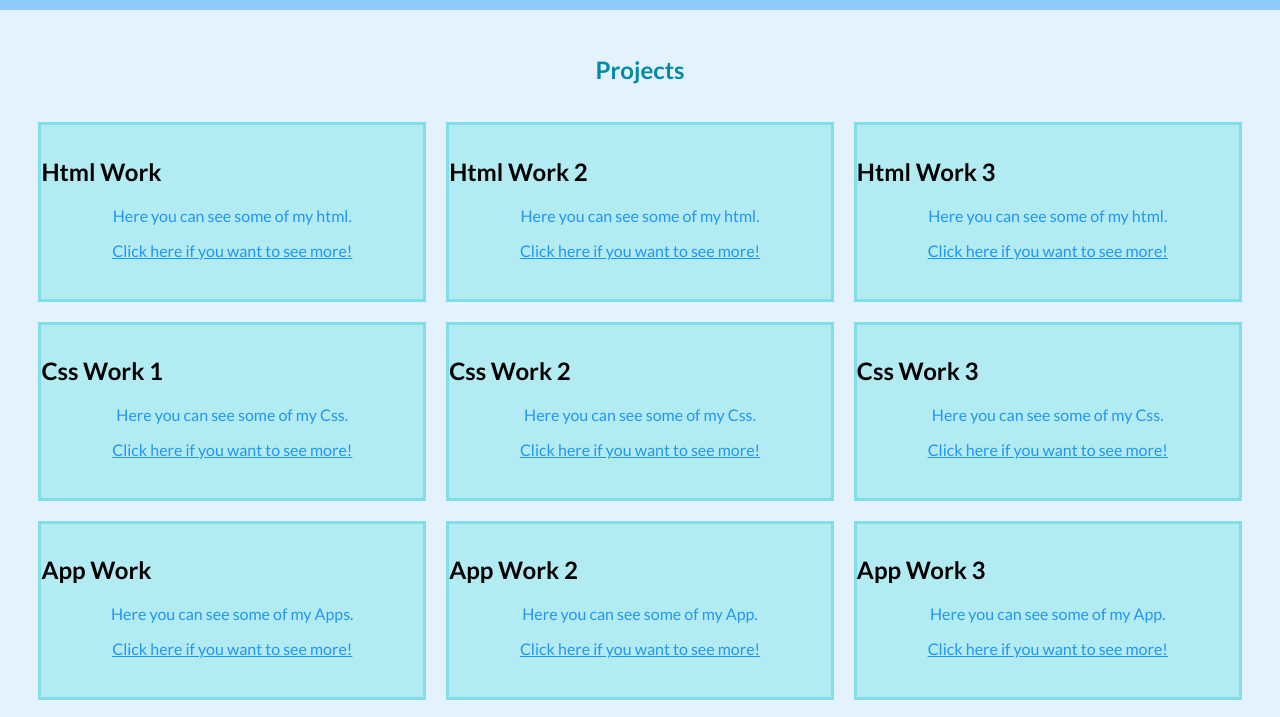
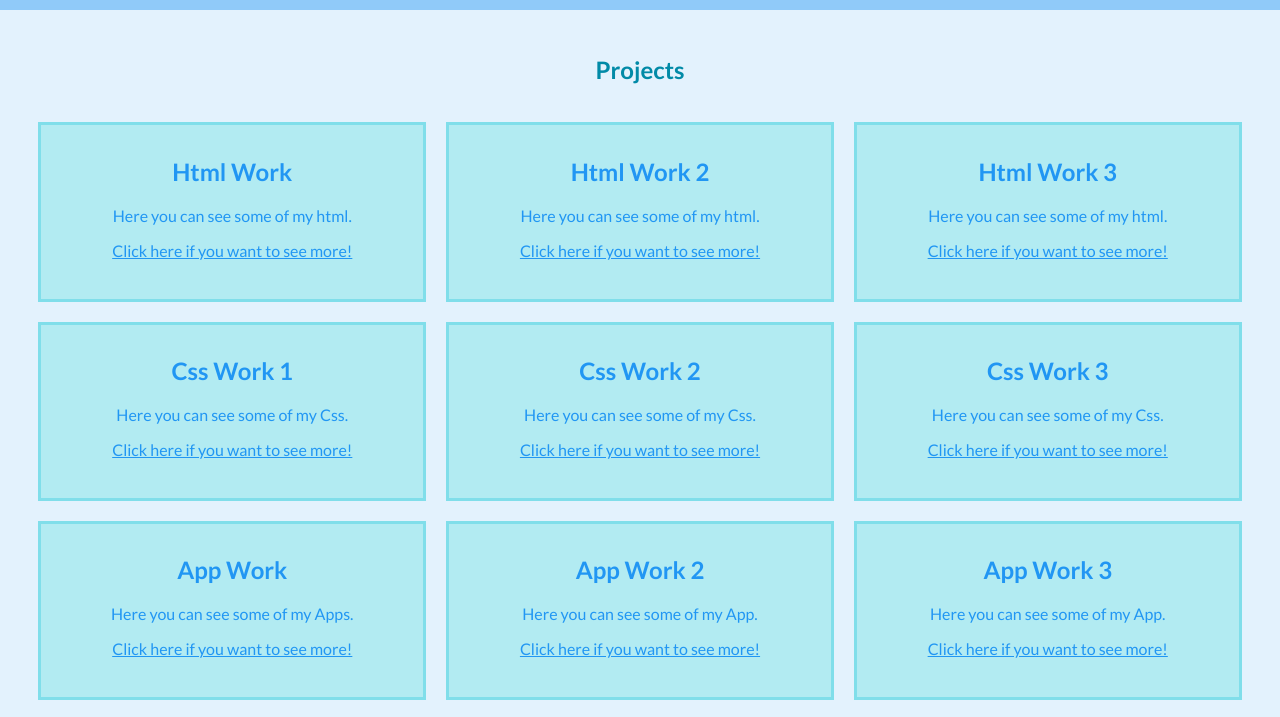
Before and after one commit to deso2die4/IT-Website-Portfolio, a plain HTML site: page work.html in a window 1280 px wide. Shown: the part 76-793 px from the top of the page. Drawn offline with nearby package versions, Linux system fonts and the light colour scheme.

Commit message:
Update style2post.css

```diff
--- a/css/style2post.css
+++ b/css/style2post.css
@@ -379,7 +379,7 @@ button:focus,
   padding-top: 3%;
 }
 
-.grid_item h1 {
+.grid_item h2 {
   color: var(--text-color);
   display: flex;
   justify-content: center;
```
